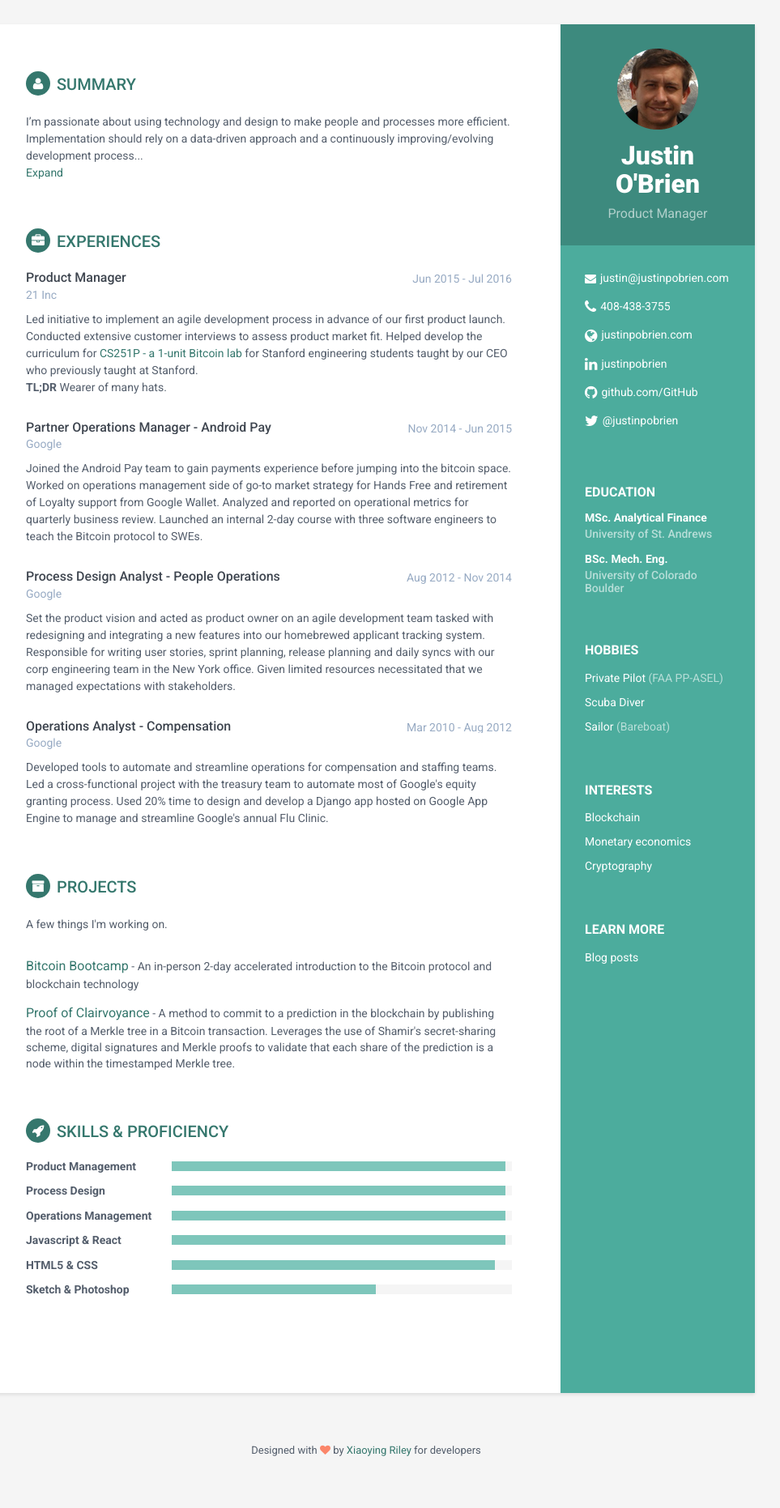
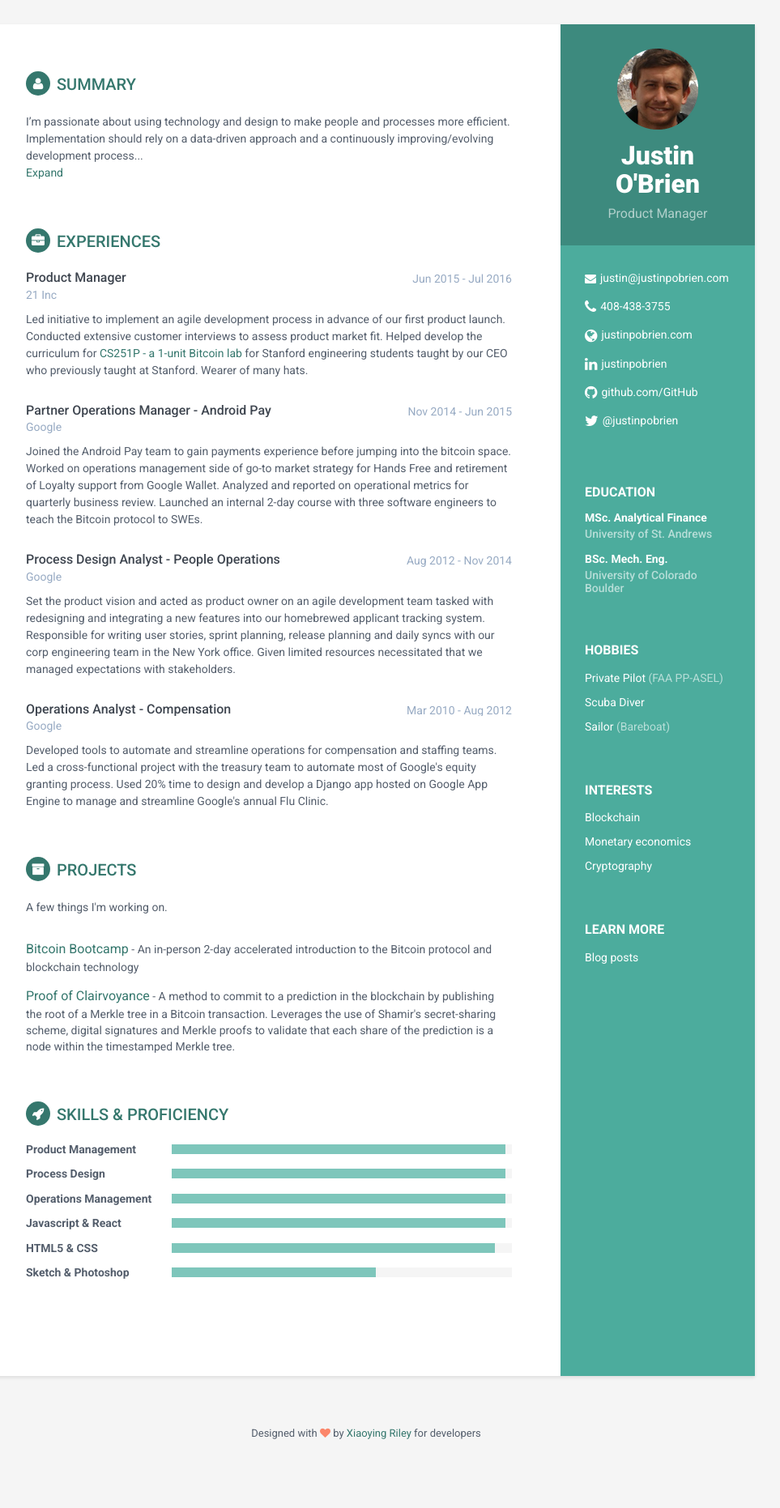
Before and after one commit to justinpobrien/justinpobrien.github.io, a Jekyll site: the page built from index.html, in a window 1280 px wide. Shown: the whole page at 81% size, without its empty margins (188-1151 px from the left). Built offline with Jekyll 4.4.1, drawn with Linux system fonts in a browser that asks for light colours; comment, search, counter and statistics services are not loaded; after the commit the page ends 1841 px from its top, so only the background shows below that.

```diff
--- a/_includes/experience.html
+++ b/_includes/experience.html
@@ -10,7 +10,7 @@
                         <div class="company">21 Inc</div>
                     </div><!--//meta-->
                     <div class="details">
-                        <p>Led initiative to implement an agile development process in advance of our first product launch. Conducted extensive customer interviews to assess product market fit. Helped develop the curriculum for <a href="https://crypto.stanford.edu/cs251/cs251p.html">CS251P - a 1-unit Bitcoin lab</a> for Stanford engineering students taught by our CEO who previously taught at Stanford. <br /><b>TL;DR</b> Wearer of many hats.</p>
+                        <p>Led initiative to implement an agile development process in advance of our first product launch. Conducted extensive customer interviews to assess product market fit. Helped develop the curriculum for <a href="https://crypto.stanford.edu/cs251/cs251p.html">CS251P - a 1-unit Bitcoin lab</a> for Stanford engineering students taught by our CEO who previously taught at Stanford. Wearer of many hats.</p>
                     </div><!--//details-->
                 </div><!--//item-->
 
```
